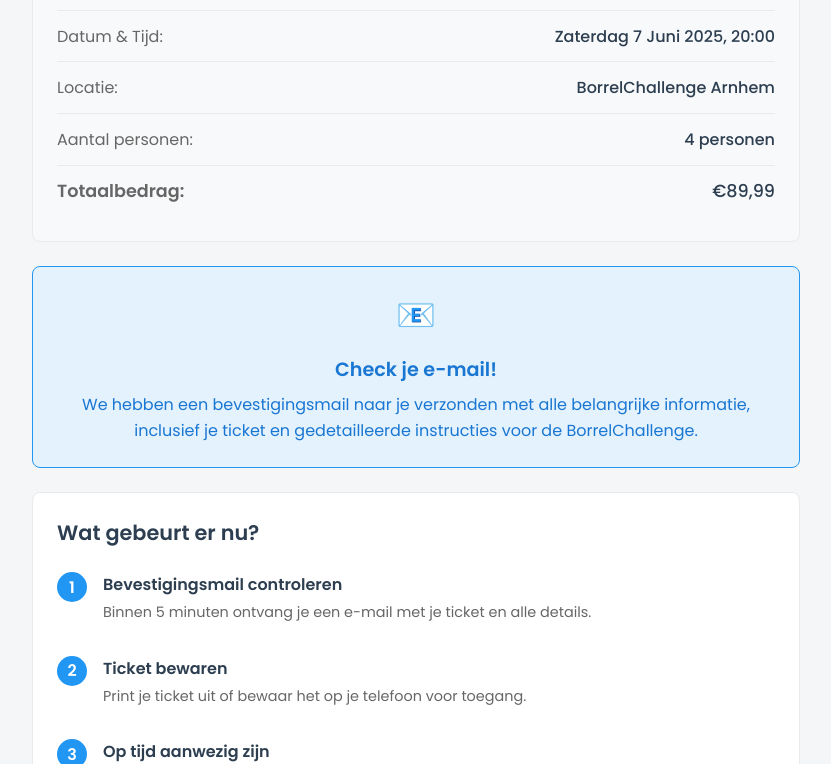
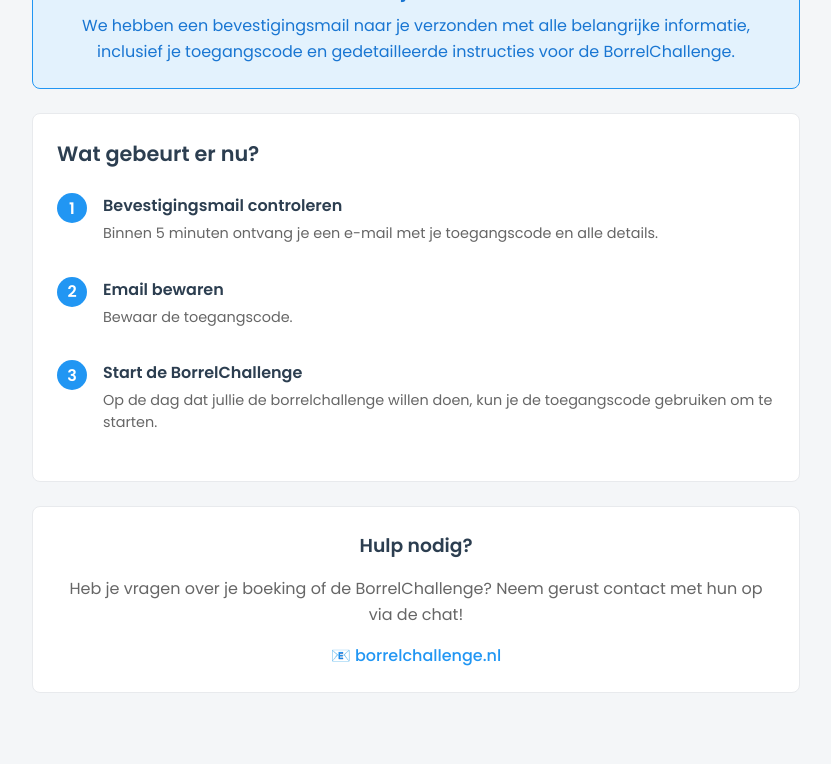
Before and after one commit to Mega-Deals/kopieer, a plain HTML site: page index.html in a window 1280 px wide. Shown: the part 618-1382 px from the top of the page, without its empty margins (224-1055 px from the left). After the commit the page ends 1351 px from the top, so only its background shows below. Drawn offline with Linux system fonts and the light colour scheme.

Commit message:
Update index.html

```diff
--- a/index.html
+++ b/index.html
@@ -261,34 +261,11 @@
             <p>Bedankt voor je boeking! Je betaling is succesvol verwerkt en je reservering is bevestigd.</p>
         </div>
 
-        <div class="order-details">
-            <h3>Bestelling Details</h3>
-            <div class="detail-row">
-                <span class="detail-label">Bestelnummer:</span>
-                <span class="detail-value">#BC2025-001234</span>
-            </div>
-            <div class="detail-row">
-                <span class="detail-label">Datum & Tijd:</span>
-                <span class="detail-value">Zaterdag 7 Juni 2025, 20:00</span>
-            </div>
-            <div class="detail-row">
-                <span class="detail-label">Locatie:</span>
-                <span class="detail-value">BorrelChallenge Arnhem</span>
-            </div>
-            <div class="detail-row">
-                <span class="detail-label">Aantal personen:</span>
-                <span class="detail-value">4 personen</span>
-            </div>
-            <div class="detail-row">
-                <span class="detail-label">Totaalbedrag:</span>
-                <span class="detail-value">€89,99</span>
-            </div>
-        </div>
 
         <div class="email-info">
             <div class="email-icon">📧</div>
             <h3>Check je e-mail!</h3>
-            <p>We hebben een bevestigingsmail naar je verzonden met alle belangrijke informatie, inclusief je ticket en gedetailleerde instructies voor de BorrelChallenge.</p>
+            <p>We hebben een bevestigingsmail naar je verzonden met alle belangrijke informatie, inclusief je toegangscode en gedetailleerde instructies voor de BorrelChallenge.</p>
         </div>
 
         <div class="next-steps">
@@ -297,28 +274,28 @@
                 <div class="step-number">1</div>
                 <div class="step-content">
                     <div class="step-title">Bevestigingsmail controleren</div>
-                    <div class="step-description">Binnen 5 minuten ontvang je een e-mail met je ticket en alle details.</div>
+                    <div class="step-description">Binnen 5 minuten ontvang je een e-mail met je toegangscode en alle details.</div>
                 </div>
             </div>
             <div class="step">
                 <div class="step-number">2</div>
                 <div class="step-content">
-                    <div class="step-title">Ticket bewaren</div>
-                    <div class="step-description">Print je ticket uit of bewaar het op je telefoon voor toegang.</div>
+                    <div class="step-title">Email bewaren</div>
+                    <div class="step-description">Bewaar de toegangscode.</div>
                 </div>
             </div>
             <div class="step">
                 <div class="step-number">3</div>
                 <div class="step-content">
-                    <div class="step-title">Op tijd aanwezig zijn</div>
-                    <div class="step-description">Kom 15 minuten voor aanvang voor een soepele check-in.</div>
+                    <div class="step-title">Start de BorrelChallenge</div>
+                    <div class="step-description">Op de dag dat jullie de borrelchallenge willen doen, kun je de toegangscode gebruiken om te starten.</div>
                 </div>
             </div>
         </div>
 
         <div class="support-section">
             <h3>Hulp nodig?</h3>
-            <p>Heb je vragen over je boeking of de BorrelChallenge? Neem gerust contact met ons op via de chat!</p>
+            <p>Heb je vragen over je boeking of de BorrelChallenge? Neem gerust contact met hun op via de chat!</p>
             <div class="contact-info">
                 📧 borrelchallenge.nl
             </div>
```
